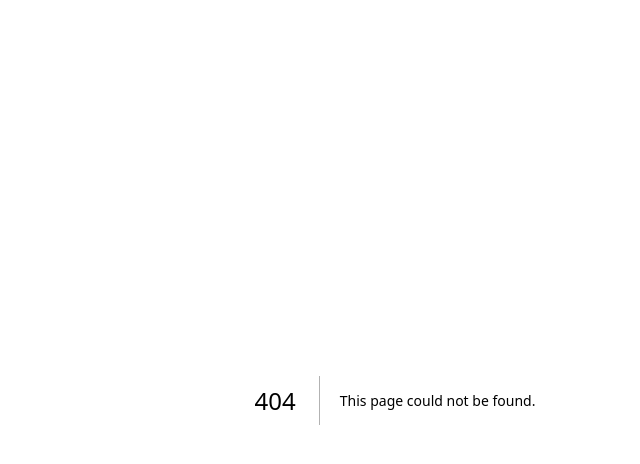
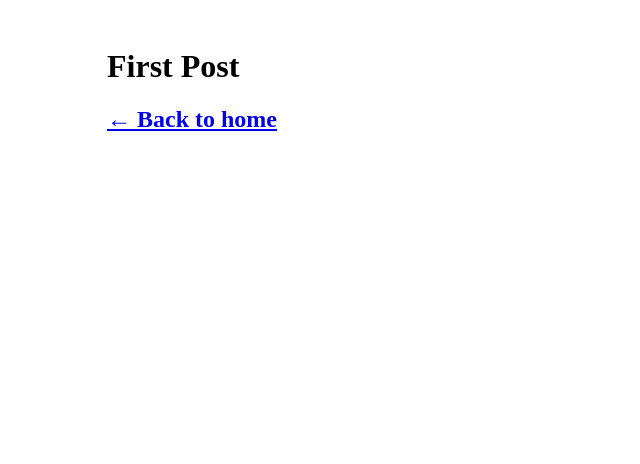
Before and after one commit to anotherjames/nextjs-fiddles, a Next.js app: page /posts/first-post in a window 1280 px wide. Before the commit this address had no page. Shown: the top 464 px of the page, without its empty margins (245-885 px from the left). Built offline with nearby package versions, Linux system fonts and the light colour scheme.

Commit message:
Got going with the pages router tutorial

```diff
--- /dev/null
+++ b/components/layout.js
@@ -0,0 +1,5 @@
+import styles from './layout.module.css';
+
+export default function Layout({ children }) {
+  return <div className={styles.container}>{children}</div>;
+}
--- /dev/null
+++ b/components/layout.module.css
@@ -0,0 +1,5 @@
+.container {
+  max-width: 36rem;
+  padding: 0 1rem;
+  margin: 3rem auto 6rem;
+}
--- a/pages/index.js
+++ b/pages/index.js
@@ -1,5 +1,6 @@
 import Head from 'next/head';
 import styles from '../styles/Home.module.css';
+import Link from 'next/link';
 
 export default function Home() {
   return (
@@ -11,7 +12,7 @@
 
       <main>
         <h1 className={styles.title}>
-          Welcome to <a href="https://nextjs.org">Next.js!</a>
+          Read <Link href="/posts/first-post">this page!</Link>
         </h1>
 
         <p className={styles.description}>
--- /dev/null
+++ b/pages/posts/first-post.js
@@ -0,0 +1,17 @@
+import Head from 'next/head';
+import Link from 'next/link';
+import Layout from '../../components/layout';
+
+export default function FirstPost() {
+  return (
+    <Layout>
+      <Head>
+        <title>First Post</title>
+      </Head>
+      <h1>First Post</h1>
+      <h2>
+        <Link href="/">← Back to home</Link>
+      </h2>
+    </Layout>
+  );
+}
```
